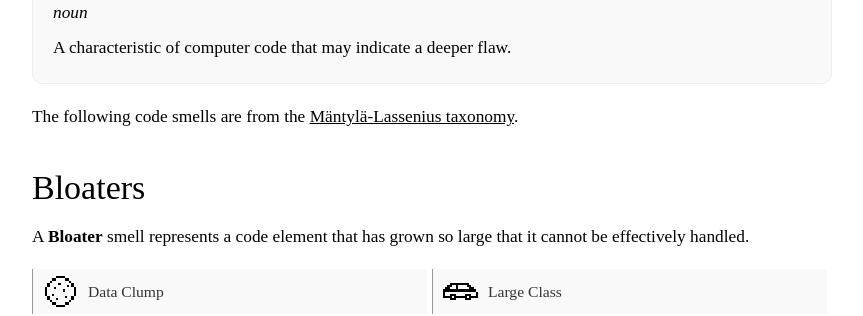
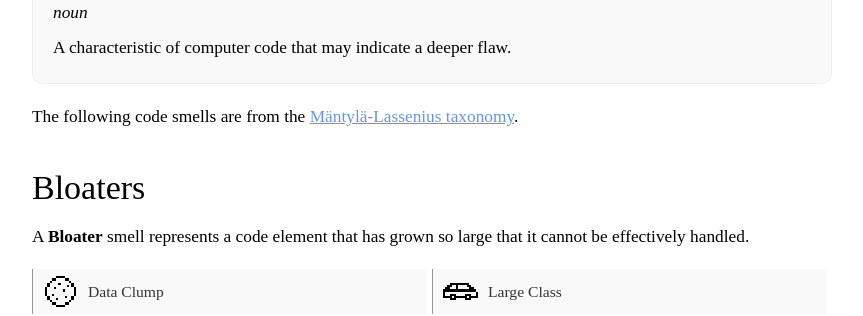
Before and after one commit to Coedice/codeSmells, a Jekyll site: the page built from index.html, in a window 1280 px wide. Shown: the part 153-469 px from the top of the page, without its empty margins (208-1071 px from the left). Built offline with Jekyll 4.4.1, drawn with Linux system fonts in a browser that asks for light colours.

Commit message:
Added link colouring for links in p tags

```diff
--- a/_sass/main.scss
+++ b/_sass/main.scss
@@ -7,6 +7,10 @@ $light_text_color: #606060;
 * {
   font-family: "Times New Roman", "Times", serif;
   color: black
+}
+
+p > a {
+  color: cornflowerblue;
 }
 
 body {
```
